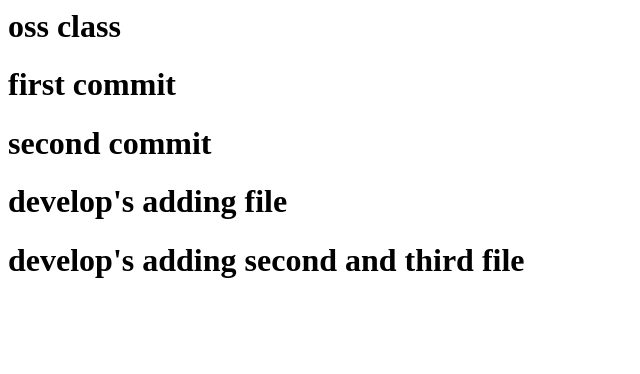
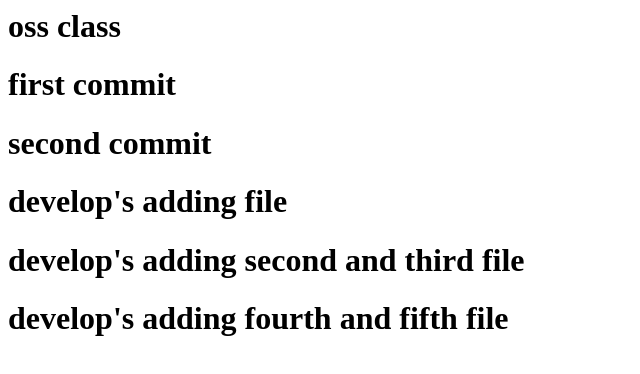
Before and after one commit to yong89223/Oss_3, a plain HTML site: page index.html in a window 1280 px wide. Shown: the whole page, without its empty margins (0-640 px from the left). Drawn offline with Linux system fonts and the light colour scheme.

Commit message:
fifth commit

```diff
--- a/index.html
+++ b/index.html
@@ -7,5 +7,6 @@
         <h1>second commit</h1>
         <h1>develop's adding file</h1>
         <h1>develop's adding second and third file</h1>
+        <h1>develop's adding fourth and fifth file</h1>
     </body>
 </html>
```
